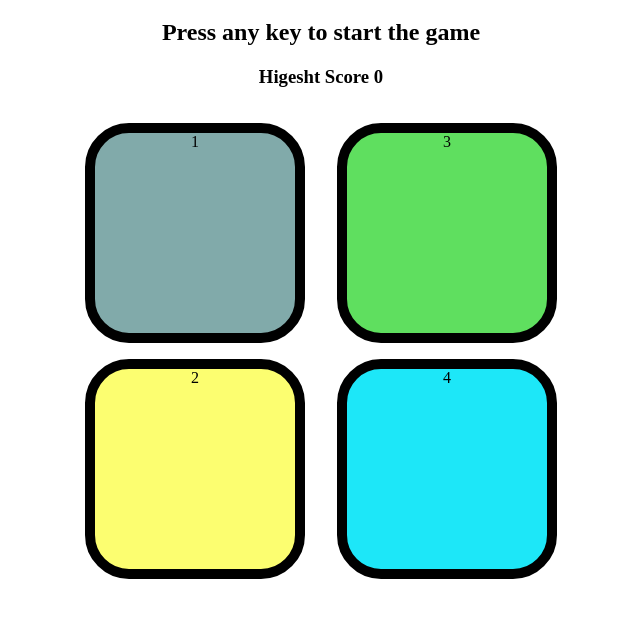
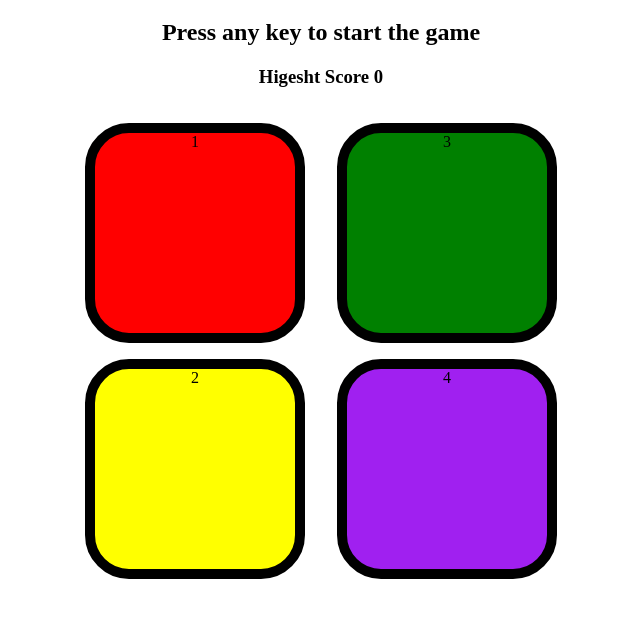
Before and after one commit to PradeepTiwarii/Simon-Game, a plain HTML site: page index.html in a window 1280 px wide. Shown: the part 61-678 px from the top of the page, without its empty margins (319-959 px from the left). Drawn offline with Linux system fonts and the light colour scheme.

Commit message:
Update style.css
change colour

```diff
--- a/style.css
+++ b/style.css
@@ -15,16 +15,16 @@ body{
 }
 
 .red{
-    background-color: rgb(129, 170, 170);
+    background-color: #FF0000;
 }
 .yellow{
-    background-color: rgb(252, 254, 112);
+    background-color: #FFFF00;
 }
 .purple{
-    background-color: rgb(29, 231, 248);
+    background-color: #A020F0;
 }
 .green{
-    background-color: rgb(95, 223, 95);
+    background-color: #008000;
 }
 
 .flash{
```
